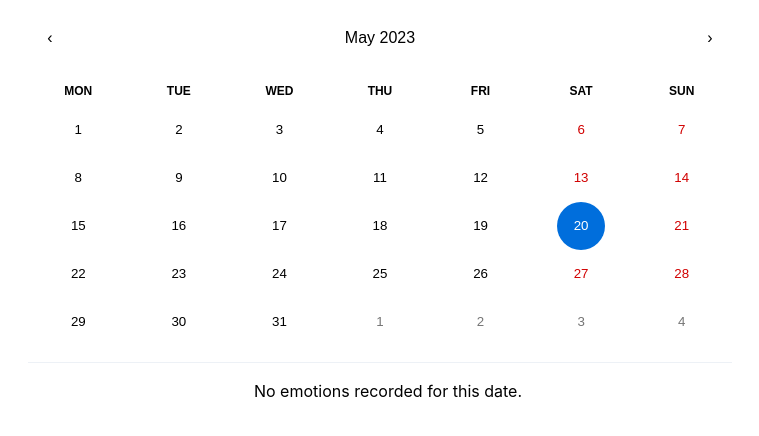
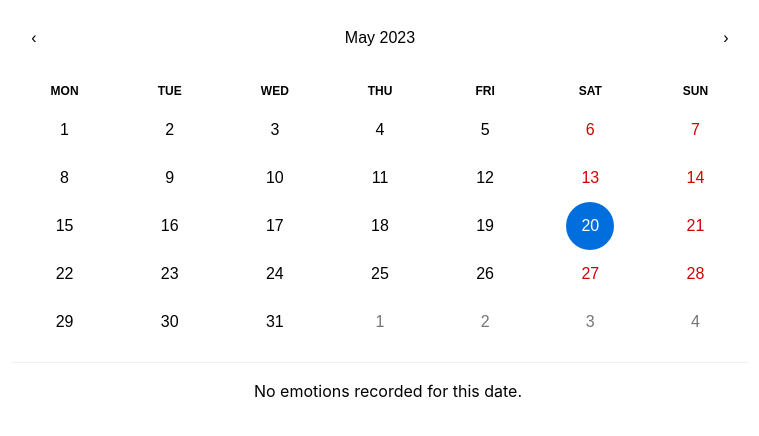
Before and after one commit to xyden/GoDeeper, a React (Create React App) app: page /calendar in a window 1280 px wide. Shown: the top 436 px of the page, without its empty margins (260-1019 px from the left). Built offline with nearby package versions, Linux system fonts and the light colour scheme.

Commit message:
Cal style

```diff
--- a/src/EmotionCalendar.js
+++ b/src/EmotionCalendar.js
@@ -86,7 +86,7 @@ const EmotionCalendar = () => {
 
     return (
         <Container maxW="container.md" justify="center">
-          <Box p="4" display="flex" justifyContent="center" flexDirection="column" bg={bgColor} color={textColor} borderColor={borderColor}>
+          <Box mt="4" display="flex" justifyContent="center" flexDirection="column" bg={bgColor} color={textColor} borderColor={borderColor}>
             <Calendar
                 onChange={handleDayClick}
                 value={selectedDate}
--- a/src/css/calendar.css
+++ b/src/css/calendar.css
@@ -80,9 +80,8 @@
     align-items: center;
     justify-content: center;
     font: inherit;
-    font-size: 0.75em;
+    font-size: 1em;
     font-weight: bold;
-
 }
 
 .react-calendar__month-view__days__day--weekend {
@@ -114,12 +113,6 @@
     position: relative;
 }
 
-.react-calendar__tile {
-    display: flex;
-    align-items: center;
-    justify-content: center;
-}
-
 .react-calendar__month-view__days__day.react-calendar__tile abbr {
     display: flex;
     align-items: center;
@@ -127,6 +120,7 @@
     height: 48px;
     width: 48px;
     border-radius: 24px;
+    font-size: 1.2em;
 }
 
 .react-calendar__tile:disabled {
```
